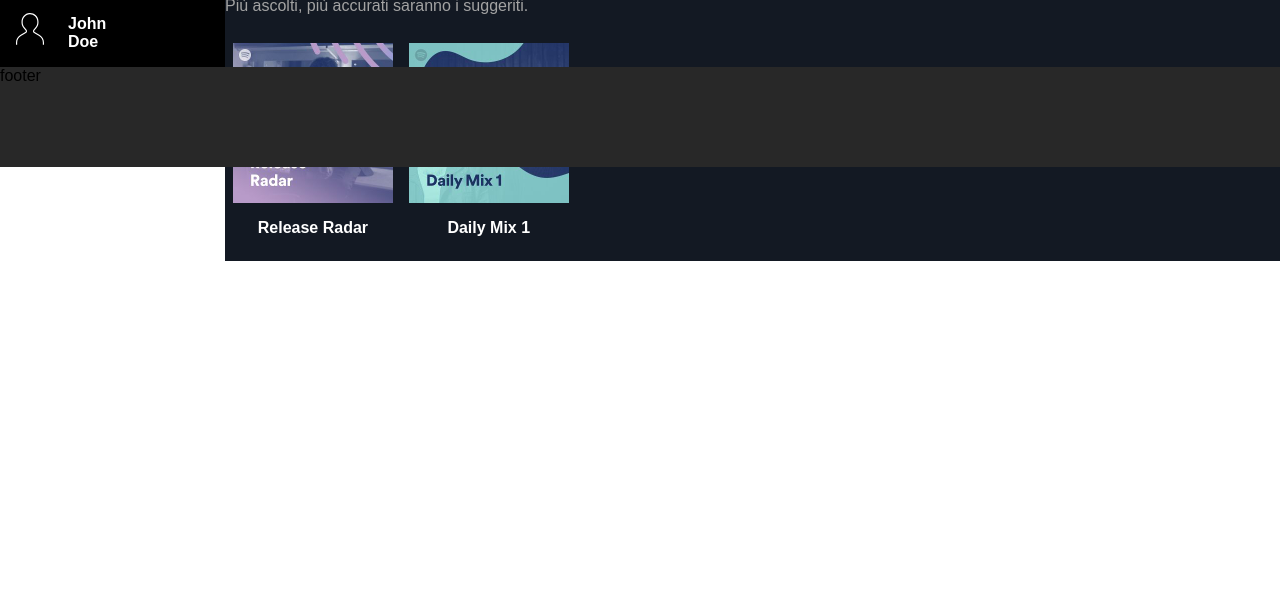
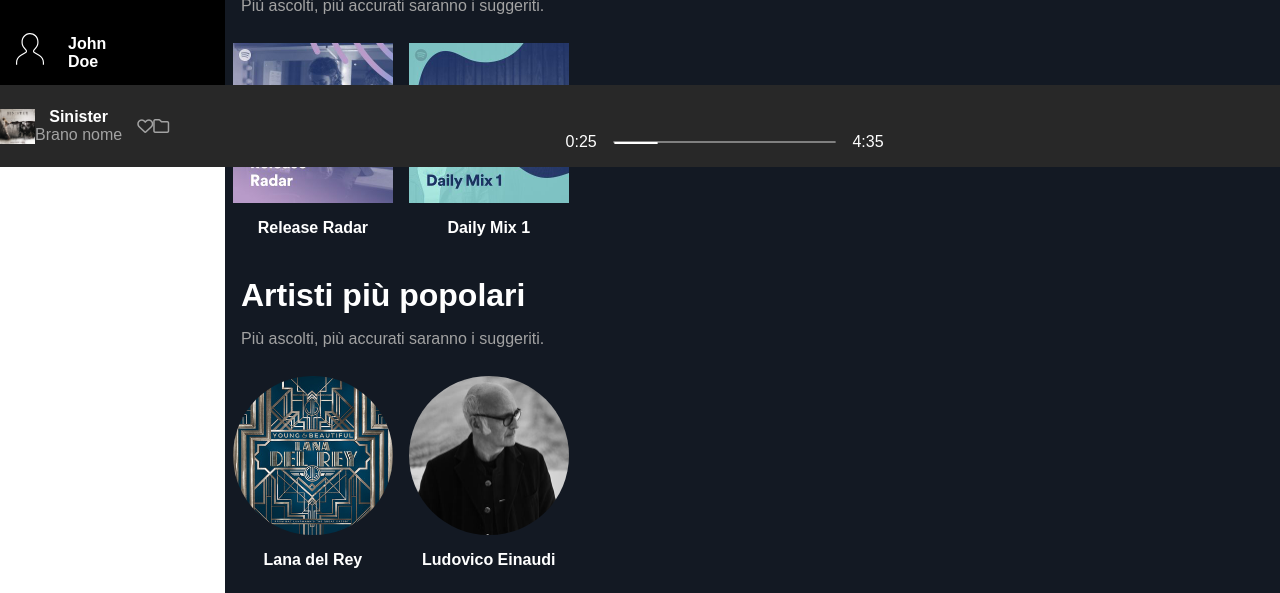
Before and after one commit to VenturelliGiorgia/html-css-spotifyweb, a plain HTML site: page index.html in a window 1280 px wide. Shown: the part 633-1226 px from the top of the page. Before the commit the page ends 894 px from the top, so only its background shows below. Drawn offline with Linux system fonts and the light colour scheme.

Commit message:
add footer

```diff
--- a/css/media.css
+++ b/css/media.css
@@ -37,6 +37,10 @@
     .list-item-text {
         display: inline-block;
     }
+
+    hr {
+        display: block;
+    }
 }
 
 @media screen and (min-width: 768px) {
--- a/css/style.css
+++ b/css/style.css
@@ -32,7 +32,6 @@ body {
 
 footer {
     flex-shrink: 0;
-    height: 100px;
     position: fixed;
     right: 0;
     left: 0;
@@ -62,7 +61,7 @@ a {
     right: 0;
     left: 0;
     top: 0;
-    bottom: 100px;
+    bottom: 80px;
     z-index: 5;
     display: flex;
     flex-direction: column;
@@ -196,3 +195,71 @@ a {
 .pb-1 {
     padding-bottom: 0.5rem;
 }
+
+.pl-1 {
+    padding-left: 1rem;
+}
+
+.card-radius {
+    border-radius: 50%;
+}
+
+hr {
+    margin: 1rem;
+    display: none;
+}
+
+.footer-container {
+    display: flex;
+    justify-content: space-between;
+}
+
+.left-footer {
+    display: flex;
+    align-items: center;
+}
+
+.left-footer .title {
+    padding: 0;
+}
+
+.left-footer .subtitle {
+    padding: 0;
+}
+
+.icon-footer-container {
+    display: flex;
+    margin-left: 15px;
+}
+
+.img-footer {
+    width: 35px;
+}
+
+.play-menu {
+    display: flex;
+    padding: 1rem;
+}
+
+.progress-container {
+    padding: 1rem;
+    display: flex;
+    align-items: center;
+    width: 350px;
+}
+
+.progress-bg {
+    border: 1px solid grey;
+    background-color: grey;
+    width: 100%;
+    height: 1px;
+    border-radius: 5px;
+    margin: 0 1rem;
+}
+
+.progress-container .progress-overlay {
+    border-radius: 5px;
+    background-color: white;
+    width: 20%;
+    border: 1px solid white;
+}
--- a/index.html
+++ b/index.html
@@ -123,14 +123,14 @@
                     <li>
                         <a href="#">
                              <div class="image-small">
-                            <img src="img/download.svg" alt="download">
-                            <div class="list-item-text color-grey p-1">
-                                            <h5>Istalla app</h5>
-                                    </div>
-                                    <hr>
+                                <img src="img/download.svg" alt="download">
+                                <div class="list-item-text color-grey p-1">
+                                    <h5>Istalla app</h5>
+                                </div>
                             </div>
                         </a>
                     </li>
+                    <hr>
                     <li>
                         <a href="#">
                             <div class="image-small">
@@ -246,7 +246,7 @@
             </div>
             <div class="color-white">
                 <h1>Creato per John Doe</h1>
-                <span class="color-grey">Più ascolti, più accurati saranno i suggeriti.</span>
+                <span class="color-grey pl-1">Più ascolti, più accurati saranno i suggeriti.</span>
             </div>
             <div class="row">
                 <div class=" col-1_2 col-md-1_4 col-lg-1_6">
@@ -270,9 +270,70 @@
                     </div>
                 </div>
             </div>
+
+            <div class="color-white">
+                <h1>Artisti più popolari</h1>
+                <span class="color-grey pl-1">Più ascolti, più accurati saranno i suggeriti.</span>
+            </div>
+            <div class="row">
+                <div class=" col-1_2 col-md-1_4 col-lg-1_6">
+                    <div class="col card">
+                        <div class="image-card">
+                            <img class="img-card card-radius" src="img/youg.jpeg" alt="">
+                        </div>
+                        <div class="title color-white">
+                            <h2>Lana del Rey</h2>
+                        </div>
+                    </div>
+                </div>
+                <div class=" col-1_2 col-md-1_4 col-lg-1_6">
+                    <div class="col card">
+                        <div class="image-card">
+                            <img class="img-card card-radius" src="img/einaudi.jpeg" alt="">
+                        </div>
+                        <div class="title color-white">
+                            <h2>Ludovico Einaudi</h2>
+                        </div>
+                    </div>
+                </div>
+            </div>
     </div>
-    <footer>
-        footer
+    <footer class="footer-container">
+        <div class="left-footer">
+            <img class="img-footer" src="img/sinister.jpeg" alt="">
+            <div class="text-left">
+                <div class="title color-white">
+                    <h2>Sinister</h2>
+                </div>
+                <div class="subtitle color-grey pl-1">
+                    <span>Brano nome</span>
+                </div>
+            </div>
+            <div class="icon-footer-container">
+                    <i class="fa-regular fa-heart color-grey"></i>
+                    <i class="fa-regular fa-folder color-grey"></i>
+                </div>
+        </div>
+        <div class="middle-footer">
+            <div class="play-menu">
+
+            </div>
+
+            <div class="progress-container">
+                <div class="minute">
+                    <span class="color-white">0:25</span>
+                </div>
+        <div class="progress-bg">
+          <div class="progress-overlay"></div>
+        </div>
+        <div class="minute">
+                    <span class="color-white">4:35</span>
+                </div>
+      </div>
+        </div>
+        <div class="right-footer">
+
+        </div>
     </footer>
 </body>
 </html>
```
